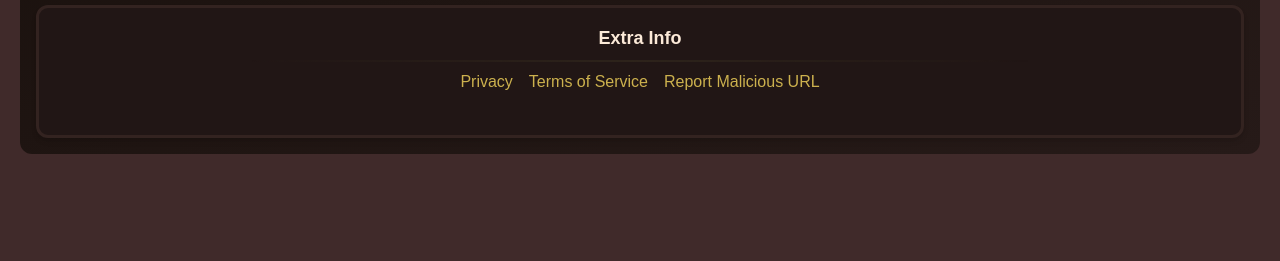
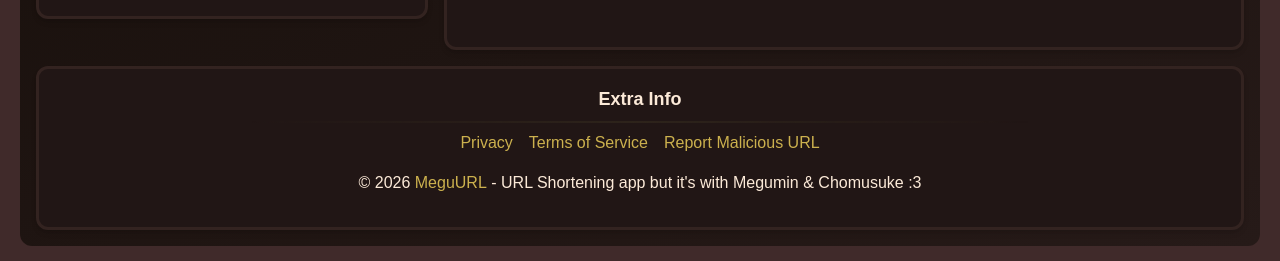
Before and after one commit to Thomas-Gouzecky/MeguURL, a Next.js app in the folder Frontend/: page / in a window 1280 px wide. Shown: the part 1313-1574 px from the top of the page. Before the commit the page ends 1487 px from the top, so only its background shows below. Built offline with nearby package versions, Linux system fonts and the light colour scheme.

Commit message:
fixed frontend footer sections

```diff
--- a/Frontend/app/_components/Footer/components/ExtraInfo/ExtraInfoContainer.tsx
+++ b/Frontend/app/_components/Footer/components/ExtraInfo/ExtraInfoContainer.tsx
@@ -1,10 +1,8 @@
 import { site } from "@/lib/site";
-import Link from "next/link";
 import ExtraInfoCard from "./ExtraInfoCard";
 
 export default function ExtraInfoContainer({ ExtraInfoList }: { ExtraInfoList: ExtraInfoProp[] }) {
 	const currentYear = new Date().getFullYear();
-	const siteUrl = site.url;
 	const siteTitle = site.title;
 	const siteDescription = site.description;
 	return (
@@ -20,10 +18,10 @@
 			</div>
 
 			{/* Copyright */}
-			{siteUrl && siteTitle && (
+			{siteTitle && (
 				<div className="mt-auto p-4 text-center">
 					<span>&copy; {currentYear} </span>
-					<ExtraInfoCard ExtraInfo={{ name: siteTitle, href: siteUrl }} />
+					<ExtraInfoCard ExtraInfo={{ name: siteTitle, href: "/" }} />
 					{siteDescription && <span> - {siteDescription}</span>}
 				</div>
 			)}
--- a/Frontend/app/layout.tsx
+++ b/Frontend/app/layout.tsx
@@ -24,7 +24,6 @@
 	},
 	openGraph: {
 		title: site.title,
-		url: site.url,
 	},
 };
 
--- a/Frontend/lib/site.ts
+++ b/Frontend/lib/site.ts
@@ -1,5 +1,4 @@
 export const site = {
 	title: "MeguURL",
 	description: "URL Shortening app but it's with Megumin & Chomusuke :3",
-	url: process.env.NEXT_PUBLIC_FRONTEND,
 };
--- a/Frontend/package.json
+++ b/Frontend/package.json
@@ -1,6 +1,6 @@
 {
 	"name": "frontend",
-	"version": "0.1.2",
+	"version": "0.1.3",
 	"private": true,
 	"scripts": {
 		"dev": "next dev",
```
